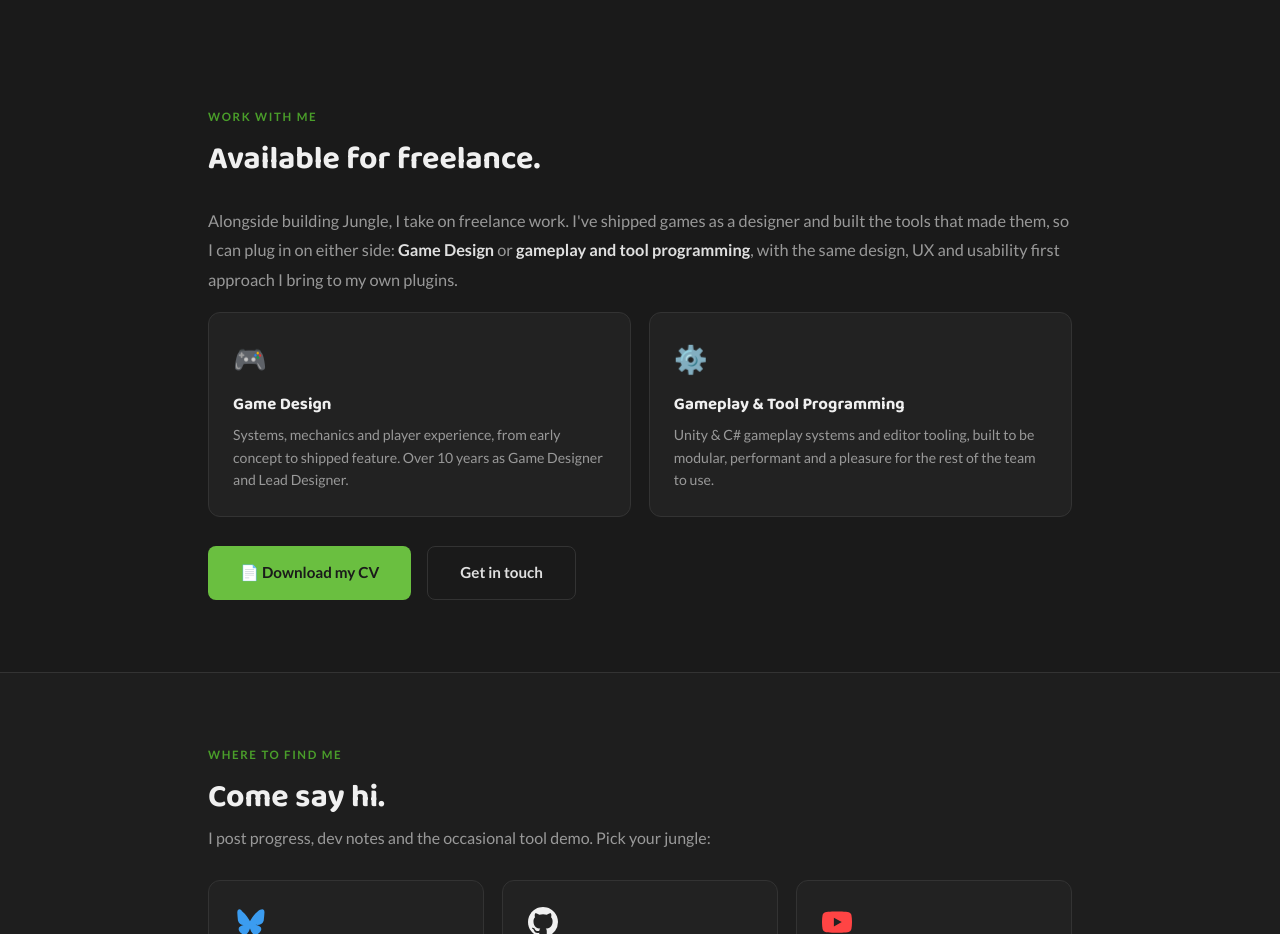
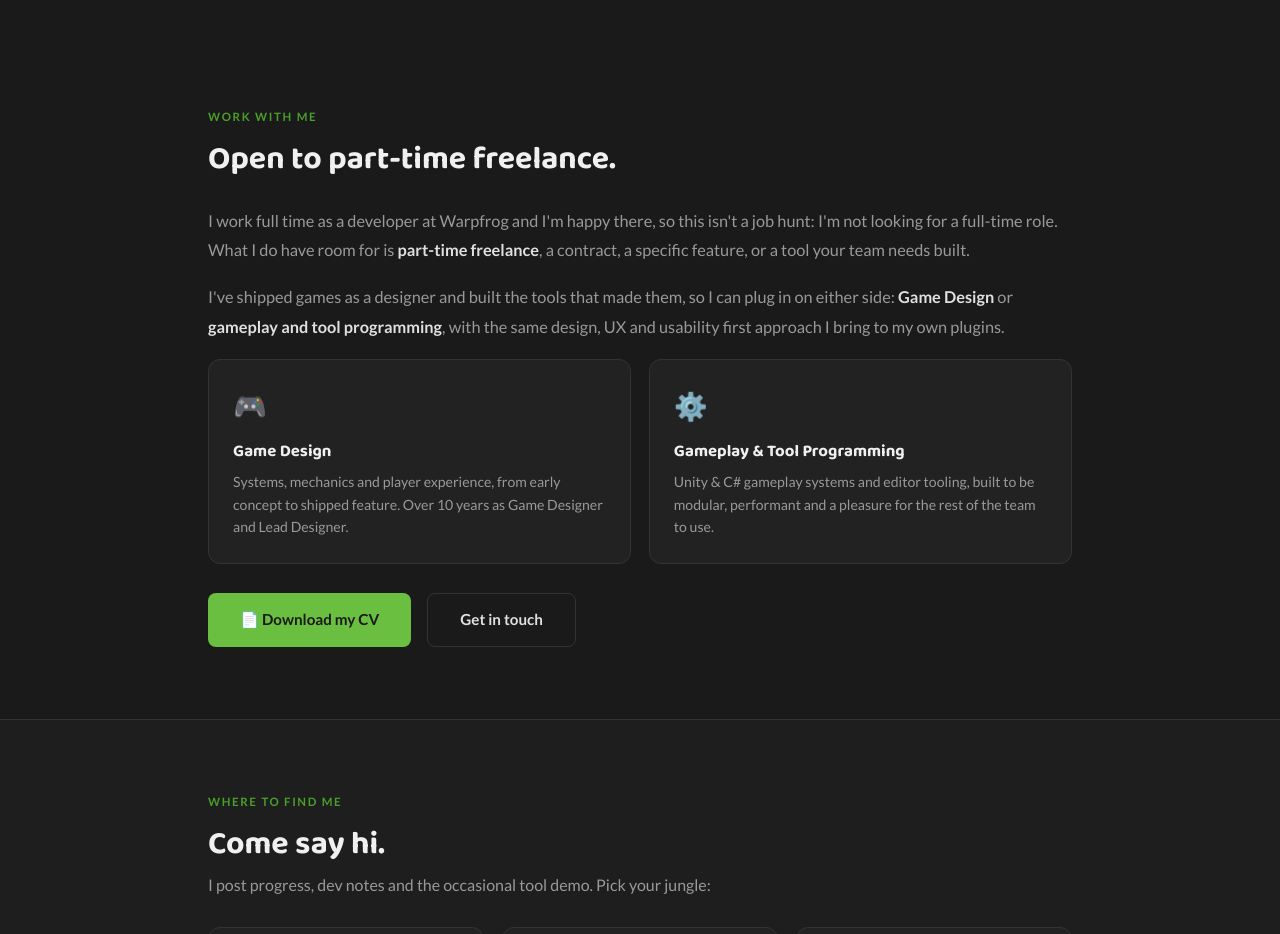
Before and after one commit to Shrubokrant/jungleteam.org, a plain HTML site: page about.html in a window 1280 px wide. Shown: the part 1120-2054 px from the top of the page. Drawn offline with Linux system fonts and the light colour scheme.

Commit message:
Clarify About: part-time freelance only, full-time at Warpfrog
Co-Authored-By: Claude Opus 4.8 <noreply@anthropic.com>

```diff
--- a/about.html
+++ b/about.html
@@ -4,7 +4,7 @@
     <meta charset="UTF-8">
     <meta name="viewport" content="width=device-width, initial-scale=1.0">
     <title>Hire / About Will (Shru) | Jungle</title>
-    <meta name="description" content="The one-person studio behind Jungle. Will (aka Shru) is a Game Designer and Lead Designer of 10+ years who builds modular, friendly Unity tools, and is available for freelance Game Design and gameplay / tool programming. CV, Bluesky, GitHub and YouTube links inside.">
+    <meta name="description" content="The one-person studio behind Jungle. Will (aka Shru) is a Game Designer and Lead Designer of 10+ years who builds modular, friendly Unity tools, and is open to part-time freelance Game Design and gameplay / tool programming. CV, Bluesky, GitHub and YouTube links inside.">
     <link rel="preconnect" href="https://fonts.googleapis.com">
     <link rel="preconnect" href="https://fonts.gstatic.com" crossorigin>
     <link href="https://fonts.googleapis.com/css2?family=Baloo+2:wght@400;500;600;700;800&family=Lato:wght@400;700;900&display=swap" rel="stylesheet">
@@ -432,9 +432,10 @@
 <!-- ── Freelance / Hire ──────────────────────────────── -->
 <section>
     <div class="section-label">Work With Me</div>
-    <h2>Available for freelance.</h2>
+    <h2>Open to part-time freelance.</h2>
     <div class="prose">
-        <p>Alongside building Jungle, I take on freelance work. I've shipped games as a designer and built the tools that made them, so I can plug in on either side: <strong>Game Design</strong> or <strong>gameplay and tool programming</strong>, with the same design, UX and usability first approach I bring to my own plugins.</p>
+        <p>I work full time as a developer at Warpfrog and I'm happy there, so this isn't a job hunt: I'm not looking for a full-time role. What I do have room for is <strong>part-time freelance</strong>, a contract, a specific feature, or a tool your team needs built.</p>
+        <p>I've shipped games as a designer and built the tools that made them, so I can plug in on either side: <strong>Game Design</strong> or <strong>gameplay and tool programming</strong>, with the same design, UX and usability first approach I bring to my own plugins.</p>
     </div>
     <div class="do-grid">
         <div class="do-card">
```
